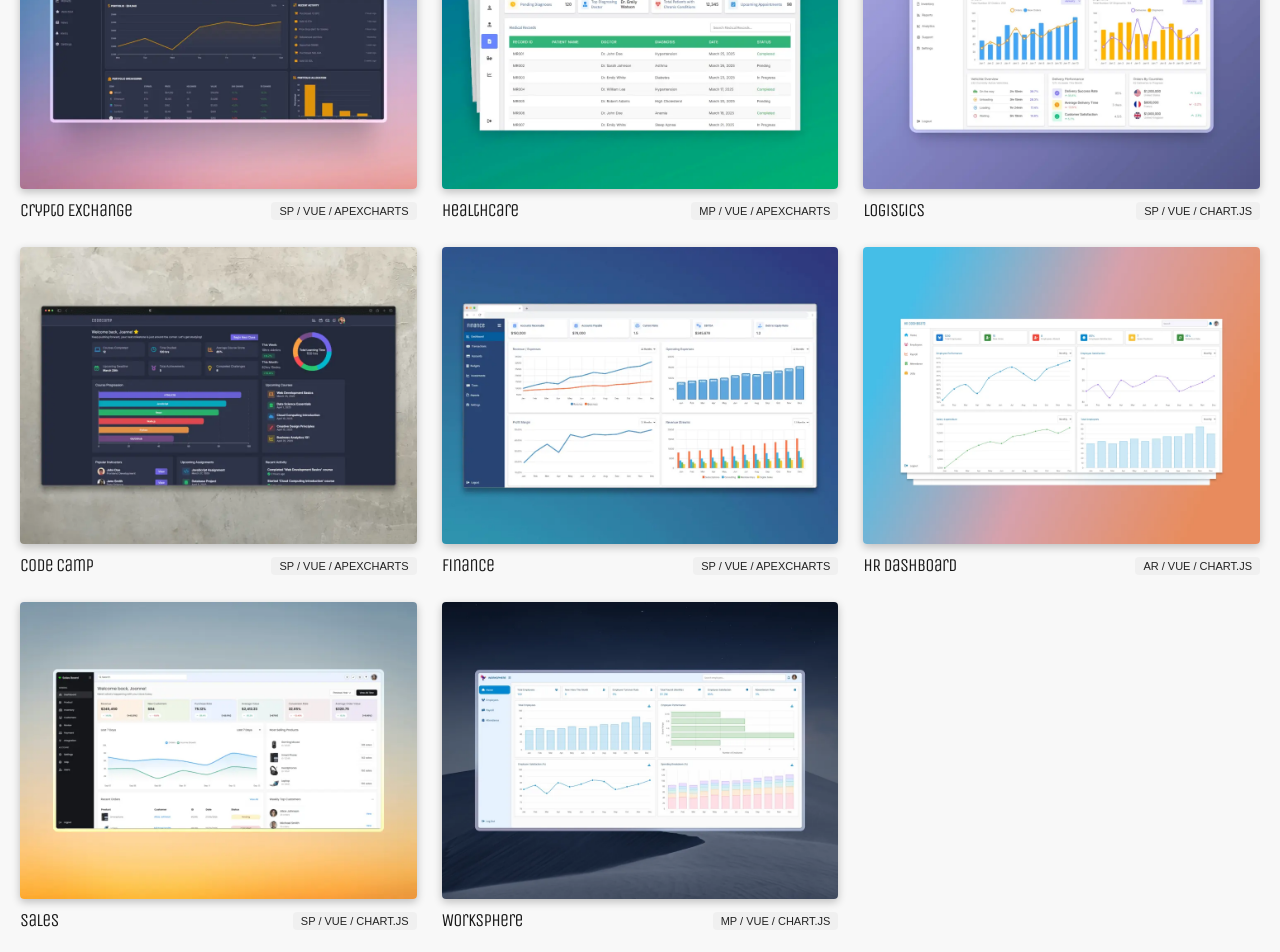
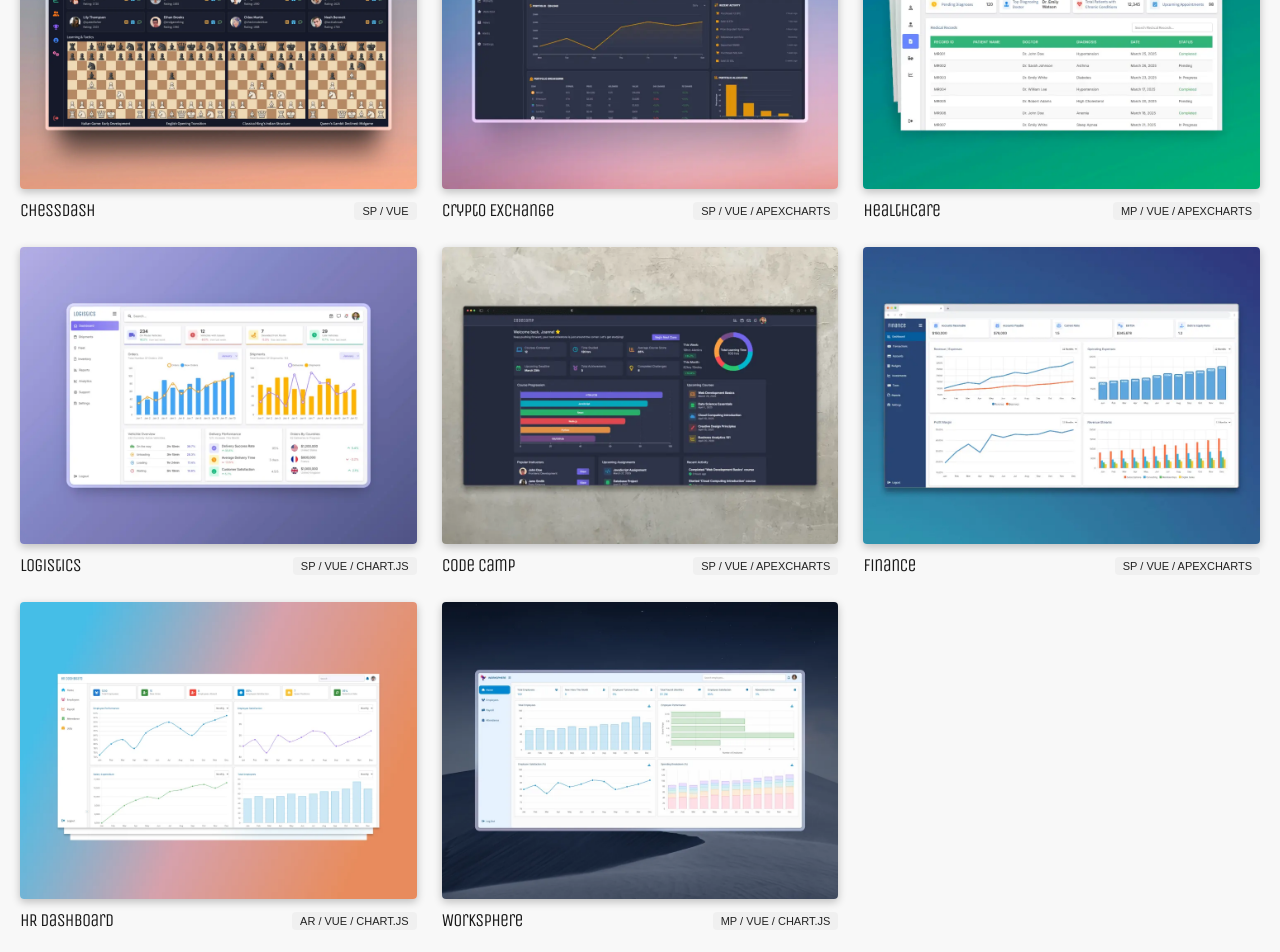
Before and after one commit to joseph-johnson27001/dashboard-website, a Vue app: page / in a window 1280 px wide. Shown: the part 380-1332 px from the top of the page. Built offline with nearby package versions, Linux system fonts and the light colour scheme.

Commit message:
Added chess dashboard to home page

```diff
--- a/src/views/HomePage.vue
+++ b/src/views/HomePage.vue
@@ -79,6 +79,15 @@ export default {
       showInfo: false,
       demos: [
         {
+          name: "ChessDash",
+          slug: "chess-dash",
+          image: "/Dashboard_Images/Chess-Dashboard-Screenshot.webp",
+          type: "SP / Vue",
+          description:
+            "A landing page and navigation for a chess dashboard, built with Vue.js. Features a clean, modern design with a responsive layout, ideal for showcasing chess statistics and player profiles.",
+          price: "£399",
+        },
+        {
           name: "Crypto Exchange",
           slug: "crypto-exchange",
           image: "/Dashboard_Images/Crypto_Exchange.webp",
@@ -131,15 +140,6 @@ export default {
           description:
             'A fully <span class="highlight-blue">API-ready</span>, <span class="highlight-blue">multi-page</span> HR dashboard built with Chart.js. Simulated API calls and a structured data folder make it easy to plug in real endpoints—just swap the calls, remove the mock data, and you’re live. Includes working navigation and a clean layout for tracking headcount, performance, and employee satisfaction.',
           price: "£999",
-        },
-        {
-          name: "Sales",
-          slug: "sales",
-          image: "/Dashboard_Images/Sales.webp",
-          type: "SP / Vue / Chart.js",
-          description:
-            'A <span class="highlight-blue">single-page</span> sales dashboard built with Chart.js. Designed for tracking sales, purchases, and customer activity, it includes a styled sidebar for layout structure and future expansion.',
-          price: "£399",
         },
         {
           name: "Worksphere",
```
Also changed, not shown: public/Dashboard_Images/Chess-Dashboard-Screenshot.webp (added).
